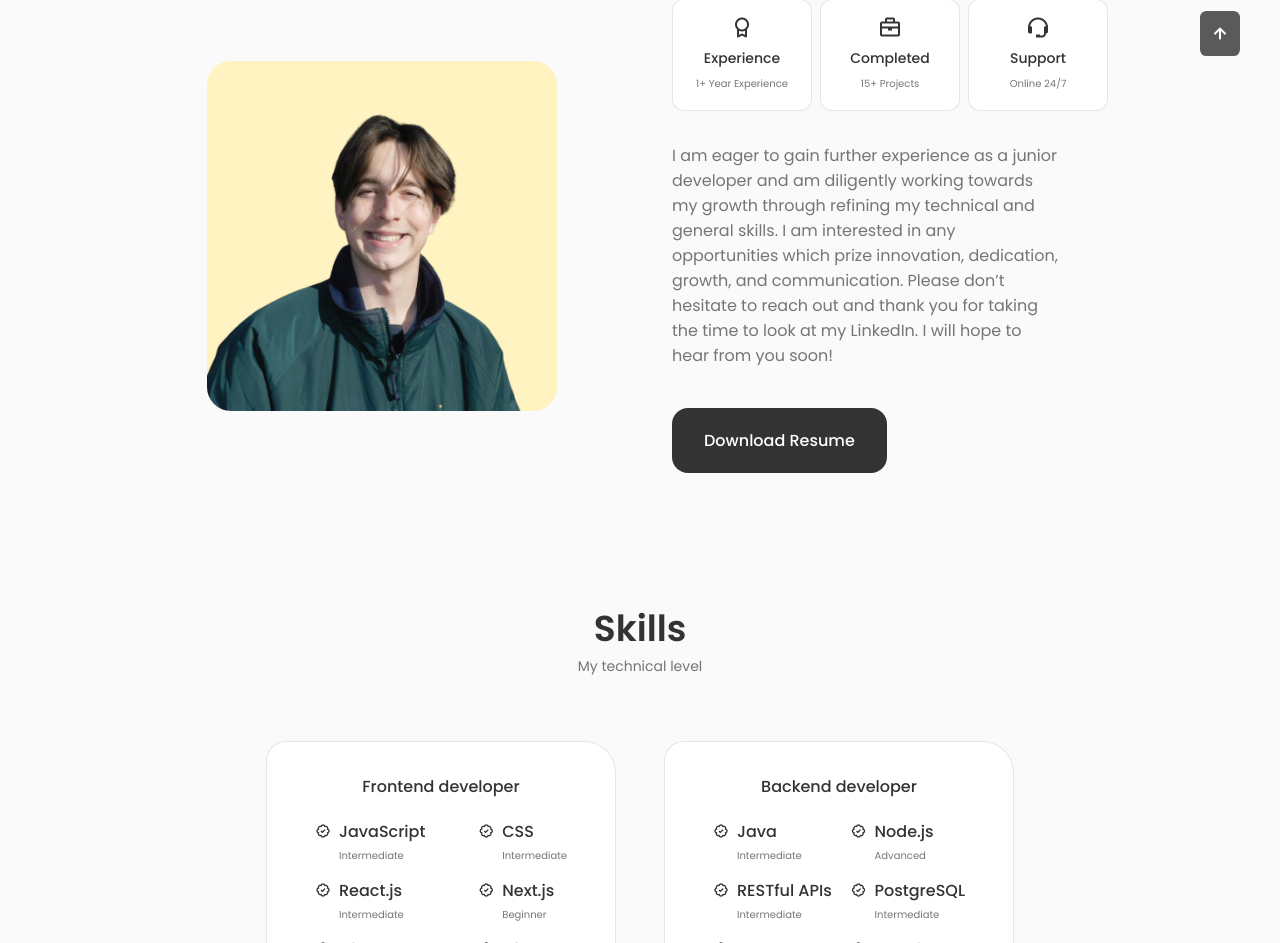
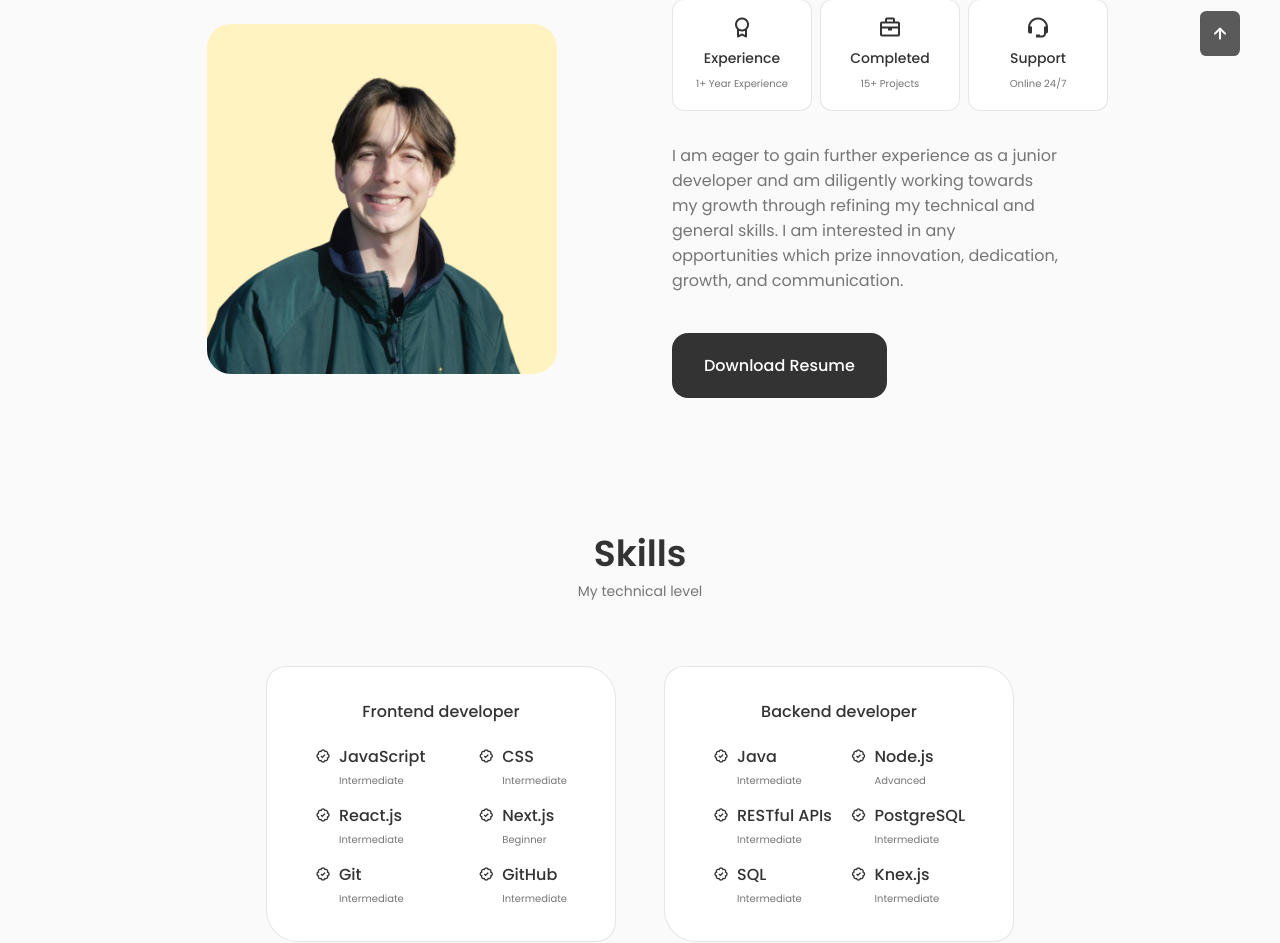
Before and after one commit to EthenThinkful/Portfolio, a React (Create React App) app: page / in a window 1280 px wide. Shown: the part 904-1847 px from the top of the page. Built offline with nearby package versions, Linux system fonts and the light colour scheme.

Commit message:
update about me section

```diff
--- a/src/components/about/About.jsx
+++ b/src/components/about/About.jsx
@@ -19,9 +19,7 @@ const About = () => {
             junior developer and am diligently working towards my growth through
             refining my technical and general skills. I am interested in any
             opportunities which prize innovation, dedication, growth, and
-            communication. Please don’t hesitate to reach out and thank you for
-            taking the time to look at my LinkedIn. I will hope to hear from you
-            soon!
+            communication.
           </p>
           <a
             download=""
```
